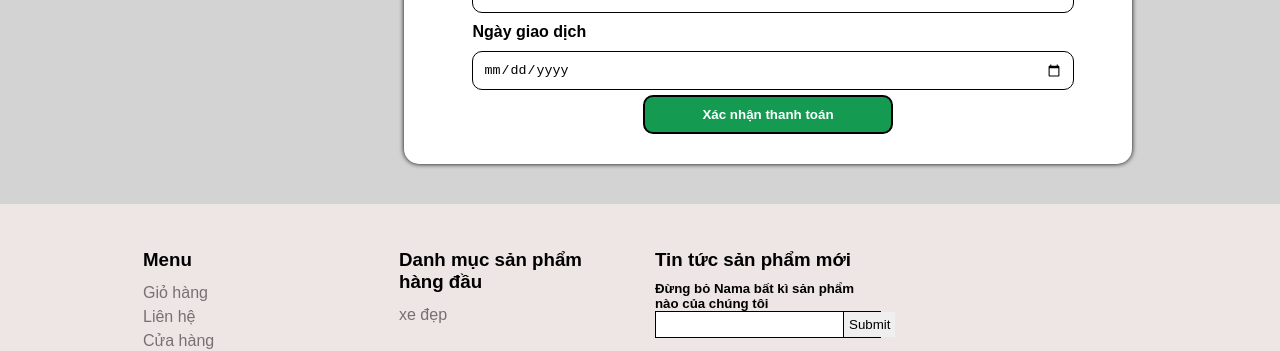
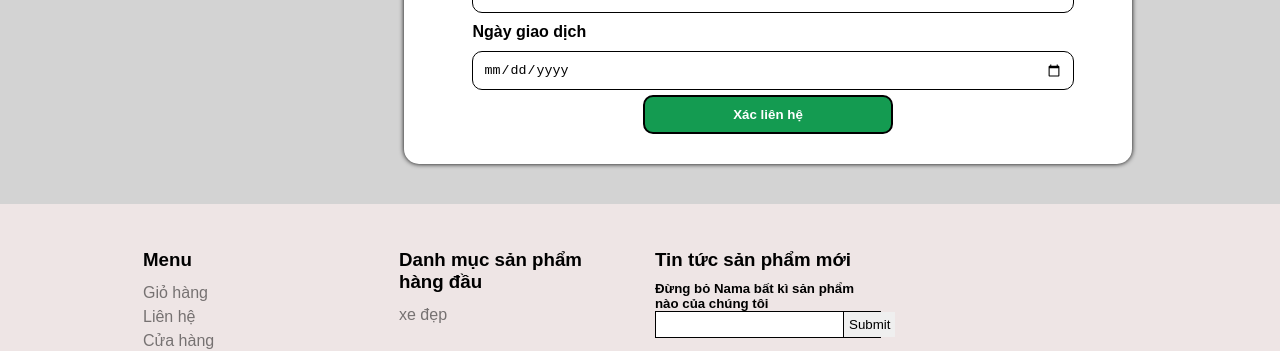
Before and after one commit to CongThuan02/btl_php, a PHP site: page /user_order-pay.php in a window 1280 px wide. Shown: the part 488-839 px from the top of the page. Run offline with PHP 8.4, Linux system fonts and the light colour scheme; data comes from the database, SQL or seed files in the repository; data that the repository does not hold is empty; some libraries are stand-ins or nearby versions.

Commit message:
xác nhan lien he

```diff
--- a/user_order-pay.php
+++ b/user_order-pay.php
@@ -46,7 +46,7 @@ if (!isset($_SESSION['user_email'])) {
                         Ngày giao dịch
                     </label>
                     <input type="date" required name="date" placeholder="Nhập ngày giao dịch">
-                    <button class="button" name="submit" type="submit">Xác nhận thanh toán</button>
+                    <button class="button" name="submit" type="submit">Xác liên hệ</button>
                 </form>
             </div>
         </div>
```
